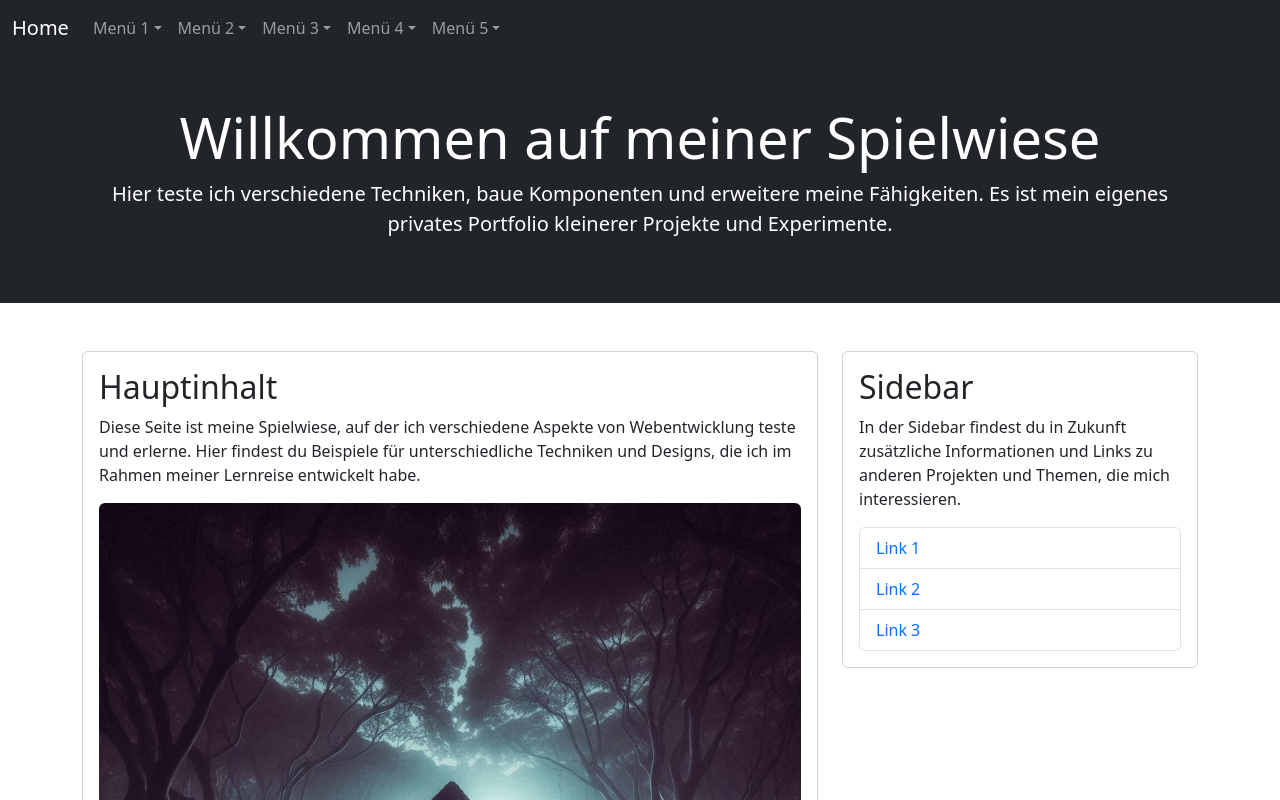
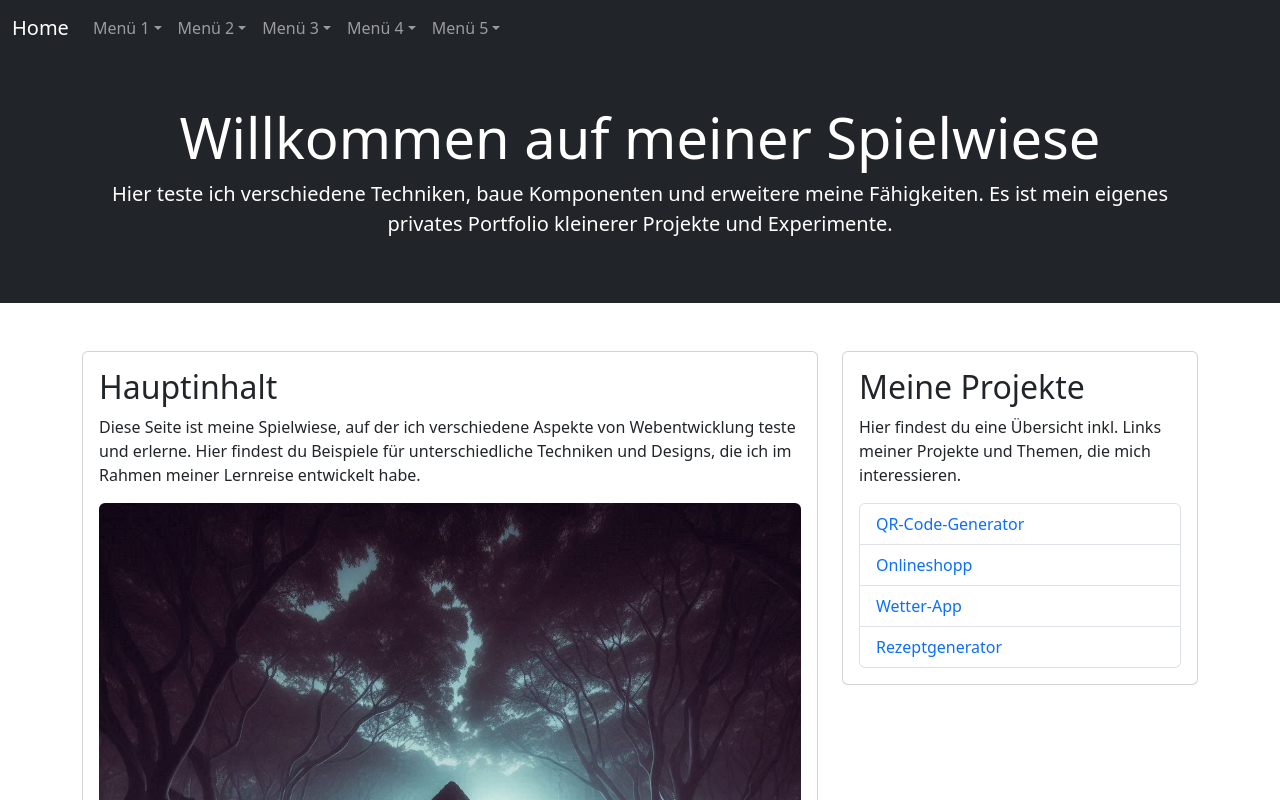
Before and after one commit to SirRazac/my-frontend-project, a React (Create React App) app: page / in a window 1280 px wide. Shown: the top 800 px of the page. Built offline with nearby package versions, Linux system fonts and the light colour scheme.

Commit message:
fixed some basics

```diff
--- a/src/App.jsx
+++ b/src/App.jsx
@@ -18,7 +18,7 @@ import BasePage from "./pages/basepage.jsx";
 import ShopPage from "./pages/shoppage/shoppage.jsx";
 import QrCode from "./pages/qrcode/qrcode.jsx";
 import Weather from "./pages/weather/weather.jsx";
-import Recipe from "./pages/receipt/recipe.jsx";
+import Recipe from "./pages/recipe/recipe.jsx";
 
 // ------------------------------------------------------------------------------
 // Class
@@ -37,7 +37,7 @@ const menuItems = [
     label: "Menü 2",
     link: "#about",
     subItems: [
-      { label: "Rezept Generator", link: "/receipt" },
+      { label: "Rezept Generator", link: "/recipe" },
       { label: "Submenu 2", link: "#about/sub2" },
       { label: "Submenu 3", link: "#about/sub3" },
     ],
@@ -82,7 +82,7 @@ class App extends Component {
               <Route path="/shoppage" element={<ShopPage />} />
               <Route path="/qrcode" element={<QrCode />} />
               <Route path="/weather" element={<Weather />} />
-              <Route path="/receipt" element={<Recipe />} />
+              <Route path="/recipe" element={<Recipe />} />
             </Routes>
             <footer className="bg-dark text-white text-center py-3 mt-auto">
               <div className="container">
--- a/src/pages/basepage.jsx
+++ b/src/pages/basepage.jsx
@@ -34,28 +34,28 @@ class BasePage extends Component {
                     className="img-fluid rounded"
                     alt="Spielplatz"
                   />
-                  <p className="mt-3">
-                    Lorem ipsum dolor sit amet, consectetur adipiscing elit. Curabitur ultricies urna id lacus facilisis, ac condimentum nunc finibus. Donec euismod neque at velit cursus, in pulvinar quam interdum.
-                  </p>
                 </div>
               </div>
             </div>
             <div className="col-md-4">
               <div className="card">
                 <div className="card-body">
-                  <h2 className="card-title">Sidebar</h2>
+                  <h2 className="card-title">Meine Projekte</h2>
                   <p className="card-text">
-                    In der Sidebar findest du in Zukunft zusätzliche Informationen und Links zu anderen Projekten und Themen, die mich interessieren.
+                    Hier findest du eine Übersicht inkl. Links meiner Projekte und Themen, die mich interessieren.
                   </p>
                   <ul className="list-group">
                     <li className="list-group-item">
-                      <a href="#link1" className="text-decoration-none">Link 1</a>
+                      <a href="/qrcode" className="text-decoration-none">QR-Code-Generator</a>
                     </li>
                     <li className="list-group-item">
-                      <a href="#link2" className="text-decoration-none">Link 2</a>
+                      <a href="/shoppage" className="text-decoration-none">Onlineshopp</a>
                     </li>
                     <li className="list-group-item">
-                      <a href="#link3" className="text-decoration-none">Link 3</a>
+                      <a href="/weather" className="text-decoration-none">Wetter-App</a>
+                    </li>
+                    <li className="list-group-item">
+                      <a href="/recipe" className="text-decoration-none">Rezeptgenerator</a>
                     </li>
                   </ul>
                 </div>
--- a/src/styles/WeatherLocations.module.css
+++ b/src/styles/WeatherLocations.module.css
@@ -36,7 +36,7 @@
   background-color: #0ff;             /*light blue fresh weather*/
 }
 .mild {
-  background-color: rgb(238, 255, 0); /*green mild weather*/
+  background-color: rgb(236, 253, 0); /*green mild weather*/
 }
 .warm {
   background-color: rgb(255, 187, 0); /*yellow warm weather*/
```
Also changed, not shown: src/pages/recipe/recipe.jsx (renamed from src/pages/receipt/recipe.jsx).
